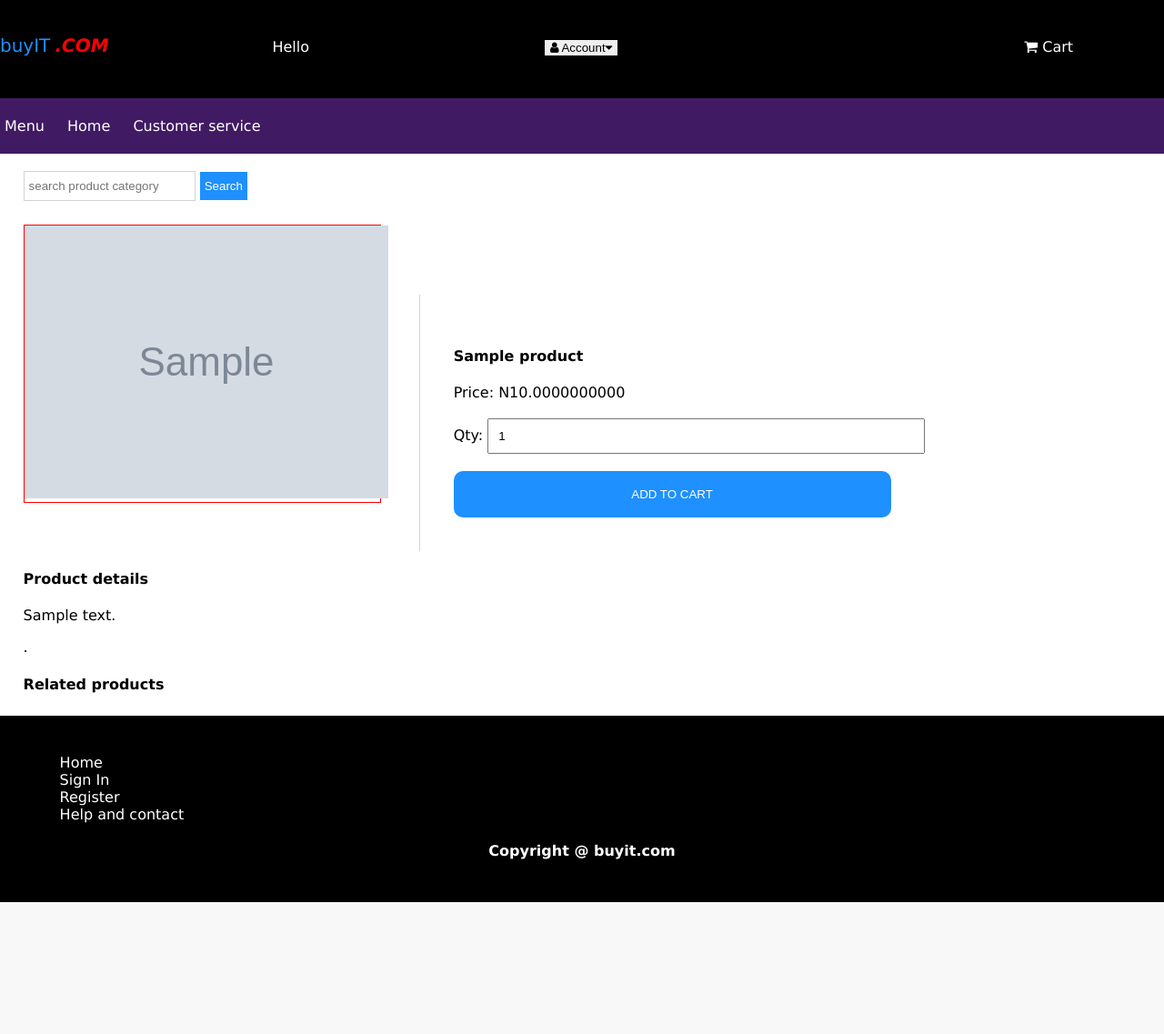
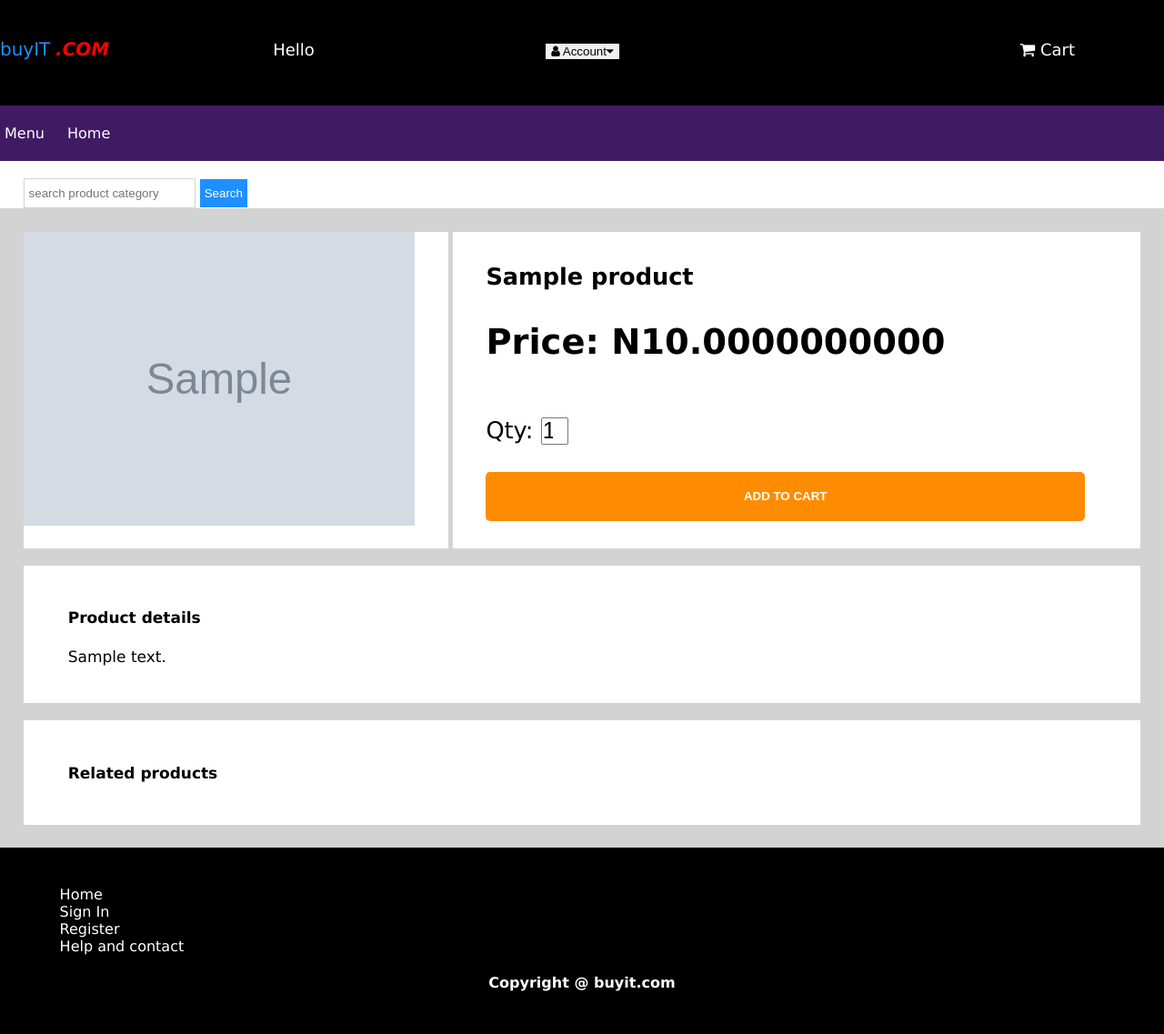
Before and after one commit to joyogbu/buyIT, a Flask app: a page that uses app/templates/base.html in a window 1280 px wide. Shown: the whole page at 91% size. Before the commit the page ends 992 px from the top, so only its background shows below. Run offline with Flask 3, Linux system fonts and the light colour scheme; tables that the repository leaves empty hold one stand-in row (values such as "Sample post"); grey boxes marked "Sample" are stand-in pictures.

Commit message:
updated files

```diff
--- a/app/routes.py
+++ b/app/routes.py
@@ -147,6 +147,10 @@ def check_out():
         if shipping_address == "" or shipping_city == "" or shipping_state == "" or shipping_country == "" or shipping_phone == "" or shipping_zip == "":
             error = "Sorry, all fields are required"
             return redirect(url_for('cart_page', error=error))
+        '''if len(shipping_phone) is not 11:
+            error = "Phone number must be 11 digits"
+            return redirect(url_for('ca
+rt_page', error=error))'''
         ship_item = Shippings(shipping_customer_id=shipping_id, shipping_address=shipping_address, shipping_city=shipping_city, shipping_state=shipping_state, shipping_country=shipping_country, shipping_phone=shipping_phone, shipping_zip=shipping_zip, shipping_amount=720)
         db_session.add(ship_item)
         db_session.commit()
@@ -169,6 +173,12 @@ def remove_item(p_id):
 def not_found(e):
     return render_template("404.html"), 404
 
+@app.teardown_request
+def teardownRequest(exception):
+    if exception:
+        db_session.rollback()
+    db_session.close()
+
 @app.route('/buyit')
 def landing_page():
     return render_template("buyit.html")
--- a/app/static/styles/mystyle.css
+++ b/app/static/styles/mystyle.css
@@ -1,14 +1,18 @@
 * {
 	box-sizing:border-box;
 }
+/*html {
+	font-size: calc(12px + 0.390625vw);
+}*/
 body {
 	margin:0px;
 	font-family:verdana;
 	min-height: 100%;
-	}
+}
 #header_div {
 	background-color:black;
 	color:white;
+	font-size: calc(13px + 0.390625vw);
 }
 .header_boxes {
 	border:1px solid none;
@@ -124,13 +128,13 @@ body {
 	background: rgba(45, 56, 100, 0.2);
 }*/
 .product_div {
-	width:160px;
+	width:50%;
 	height:260px;
 	border:1px solid lightgrey;
 	text-align:center;
 	/*display:inline-block;*/
 	float:left;
-	margin-right:2%;
+	margin-right:0%;
 	margin-top:2%;
 	background: white;
 }
@@ -335,31 +339,62 @@ a:link, a:visited {
 	color:white;
 }
 #product_container {
-	margin:2%;
+	padding:2%;
+	background:lightgrey;
 }
 .product_display {
-	display:inline-block;
+	height:auto;
+	background:white;
+	/*float:left;*/
+	border:1px solid none;
+}
+.product_display_div {
+	background:white;
+}
+.product_spec, .related_products{
+	background:white;
+	padding:2% 4%;
+	font-size: calc(12px + 0.390625vw);
+}
+.cart_product_display {
+	float:left;
+	background:white;
+}
+.product_div {
+	float:left;
 }
 .product_text a:link, .product_text a:visited {
 	color:black;
 }
 .image_display_div {
-	width:32%;
-	border:1px solid red;
+	width:35%;
+	border-bottom:1px solid none;
 	margin-right:3%;
 }
 .text_display_div {
-	width:55%;
-	border-left:1px solid lightgrey;
-	padding:3%;
+	width:60%;
+	font-size:2vw;
+	border-left:5px solid lightgrey;
+	padding:0% 3%;
+}
+.text_display_div input {
+	font-size:2vw;
+	width:30px;
+	height:30px;
+	padding:0px;
+}
+.cart_div_price {
+	font-weight:bold;
+	font-size:3vw;
 }
 #add_to_cart {
-	background:dodgerblue;;
+	background:darkorange;
 	border:none;
 	color:white;
 	padding:3%;
-	width:80%;
-	border-radius:10px;
+	width:100%;
+	font-weight:bold;
+	border-radius:5px;
 }
 #buy_now {
 	background:white;
--- a/app/templates/base.html
+++ b/app/templates/base.html
@@ -42,7 +42,6 @@
                                 <ul id="menu_bar_list">
                                         <li>Menu</li>
 					<li><a href="{{ url_for('index') }}">Home</a></li>
-                                        <li>Customer service</li>
                                 </ul>
                         </div>
                         <br>
--- a/app/templates/product_page.html
+++ b/app/templates/product_page.html
@@ -4,25 +4,26 @@
 
 	<div id="product_container">
 		<div class="product_display_div">
-			<div class="product_display image_display_div">
-				<img src="static/images/products/{{ get_prod.product_image }}" />
+			<div class="cart_product_display image_display_div">
+				<img src="../static/images/products/{{ get_prod.product_image }}" style="width:100%;" />
 			</div>
-			<div class="product_display text_display_div">
+			<div class="cart_product_display text_display_div">
 				<h4>{{ prod_name }}</h4>
-				<span>Price: </span><span>N</span><span>{{ get_prod.product_price }}</span><br><br>
+				<div class="cart_div_price"<span>Price: </span><span>N</span><span>{{ get_prod.product_price }}</span></div><br><br>
 				<form method="POST" action="{{ url_for('cart_page', id=get_prod.product_id) }}">
 					<label>Qty: </label><input type="number" name="prod_qty" value=1></input><br><br>
 				<!--<button id="buy_now"><a href="#">BUY NOW</a></button><br><br>--!>
 				<!-- <button id="add_to_cart"><a href="{{ url_for('cart_page', id=get_prod.product_id) }}">ADD TO CART</a></button> --!>
-				<button type="submit" id="add_to_cart">ADD TO CART</button>
+	    <button type="submit" id="add_to_cart">ADD TO CART</button><br><br>
 			</div>
-		</div>
+			<div style="clear:both;"></div>
+		</div><br>
 		<div class="product_spec">
 			<h4> Product details</h4>
 			<p>{{ get_prod.product_desc }}</p>
-		</div>
+		</div><br>
 		<div class="related_products">
-.			<h4>Related products</h4>
+			<h4>Related products</h4>
 		</div>
 	</div>
 {% endblock %}
--- a/app/templates/sign_in_register.html
+++ b/app/templates/sign_in_register.html
@@ -10,7 +10,7 @@
 		<form id="sign_in_form" method="POST" action="{{ url_for('sign_in', name='signin') }}">
 			<p>Already have an account?</p>
 			<br>
-			<input type="text" placeholder="Enter username..." name="username" ></input><br><br>
+			<input type="text" placeholder="Enter email..." name="username" ></input><br><br>
 			<input type="password" placeholder="Enter password..." name="pass" ></input><br><br>
 			<button type="submit" class="form_submit_btn">Send</button>
 			<br><p id="feedback_msg"><i>{{ message }}</i></p>
```
Also changed, not shown: app/templates/index.html (+4 -3 lines).
